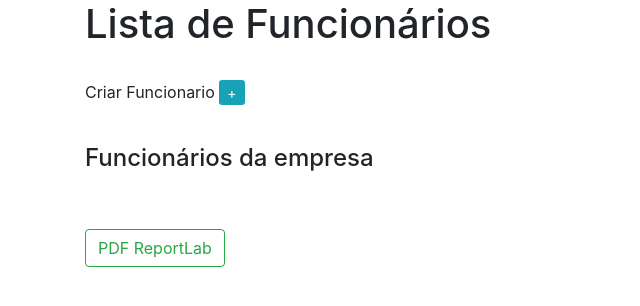
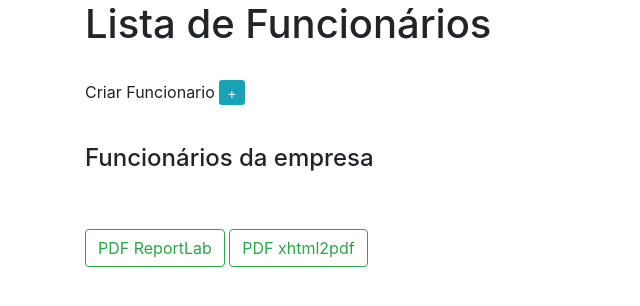
Before and after one commit to netomantonio/gestao_rh, a Django app: template apps/funcionarios/templates/funcionarios/funcionario_list.html in a window 1280 px wide. Shown: the top 306 px of the page, without its empty margins (0-640 px from the left). Run offline with Django 3.2, Linux system fonts and the light colour scheme; the template is opened without the code that fills it, so the values that code supplies are empty; parts of the project's set-up code (start-up, migrations or seed data) failed here and were passed over; some libraries are stand-ins or nearby versions.

Commit message:
include button generate pdf by xhtml2pdf

```diff
--- a/apps/funcionarios/templates/funcionarios/funcionario_list.html
+++ b/apps/funcionarios/templates/funcionarios/funcionario_list.html
@@ -21,4 +21,5 @@
     <br>
     <br>
     <a class="btn btn-outline-success" href="{% url 'pdf_reportlab' %}">PDF ReportLab</a>
+    <a class="btn btn-outline-success" href="{% url 'pdf_xhtml' %}">PDF xhtml2pdf</a>
 {% endblock %}
```
